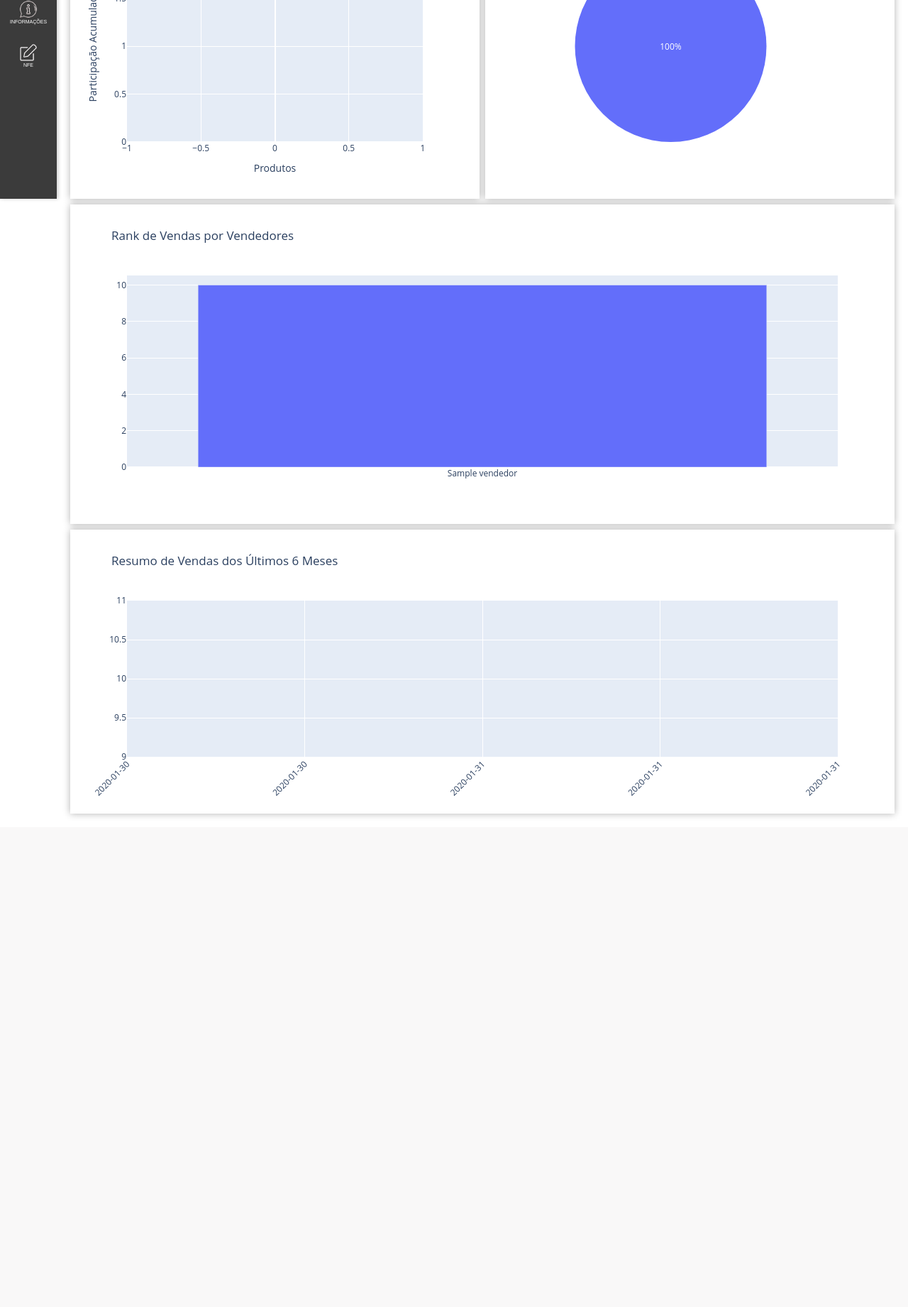
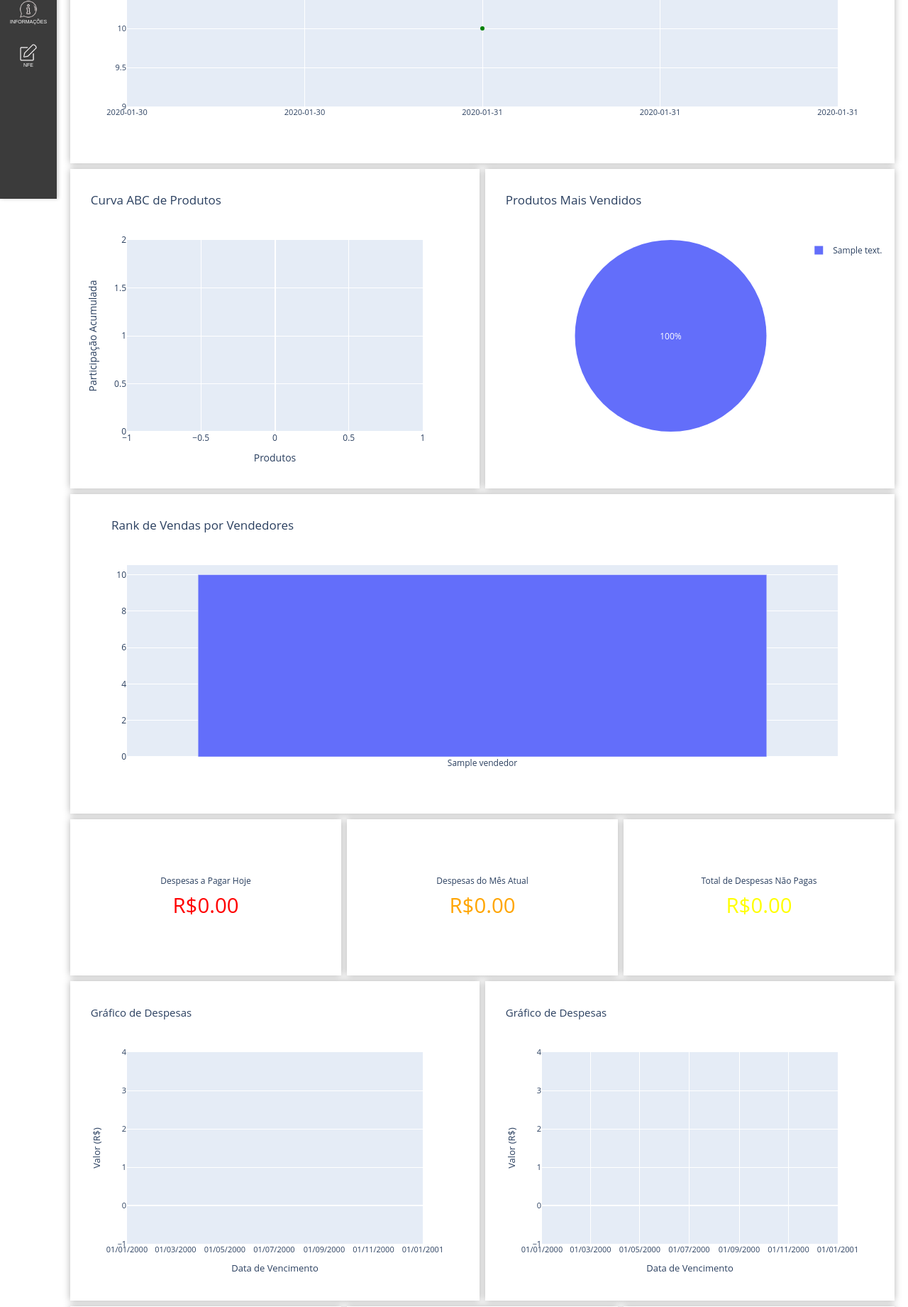
Before and after one commit to Billrenato/Vendas, a Django app: page / in a window 1280 px wide. Shown: the part 520-2361 px from the top of the page at 71% size. Before the commit the page ends 1670 px from the top, so only its background shows below. Run offline with Django 5.2, Linux system fonts and the light colour scheme; a user stored in the database is signed in; tables that the repository leaves empty hold one stand-in row (values such as "Sample post"); some libraries are stand-ins or nearby versions.

Commit message:
atualização-dash

```diff
--- a/sistema_vendas/vendas/static/css/style.css
+++ b/sistema_vendas/vendas/static/css/style.css
@@ -732,7 +732,7 @@ p {
 }
 
 .table_prod th {
-    background-color: #2c3e50;
+    background-color: #3b3b3b;
     color: white;
     text-align: center;
 
--- a/sistema_vendas/vendas/templates/vendas/cadastrar_cliente.html
+++ b/sistema_vendas/vendas/templates/vendas/cadastrar_cliente.html
@@ -88,7 +88,7 @@
 
         <input type="text" style="width: 100%;" name="q" placeholder="Pesquisar pelo nome...">
         <div class="produto-acoes-detalhes">
-          <button type="submit" style="margin-left: 10px;">Pesquisar</button>
+          <button class="button_prod" type="submit" style="margin-left: 10px;">Pesquisar</button>
         </div>
 
     </form>
--- a/sistema_vendas/vendas/templates/vendas/cadastrar_produto.html
+++ b/sistema_vendas/vendas/templates/vendas/cadastrar_produto.html
@@ -124,7 +124,7 @@
 
             <input type="text" style="width: 100%;" name="q" placeholder="Pesquisar pelo nome...">
             <div class="produto-acoes-detalhes">
-              <button type="submit" style="margin-left: 10px;">Pesquisar</button>
+              <button class="button_prod" type="submit" style="margin-left: 10px;">Pesquisar</button>
             </div>
 
         </form>
--- a/sistema_vendas/vendas/templates/vendas/despesas.html
+++ b/sistema_vendas/vendas/templates/vendas/despesas.html
@@ -122,7 +122,7 @@
 
         <!-- Apenas um botão para enviar todos os filtros -->
         <div class="produto-acoes-detalhes">
-            <button type="submit">Filtrar</button>
+            <button class="button_prod" type="submit">Filtrar</button>
         </div>
 
     </form>
--- a/sistema_vendas/vendas/templates/vendas/home.html
+++ b/sistema_vendas/vendas/templates/vendas/home.html
@@ -60,14 +60,29 @@
             <div style=" box-shadow: 0 0 10px rgba(0, 0, 0, 0.3); width: 33%; margin: 4px;" id="grafico5"></div>
         </div>
         <div style="display: flex; justify-content: flex-start;">
+            <div style=" box-shadow: 0 0 10px rgba(0, 0, 0, 0.3);width: 100%; margin: 4px" id="grafico1"></div>
+        </div>
+        <div style="display: flex; justify-content: flex-start;">
             <div style=" box-shadow: 0 0 10px rgba(0, 0, 0, 0.3); width: 50%; margin: 4px;" id="grafico6"></div>
             <div style=" box-shadow: 0 0 10px rgba(0, 0, 0, 0.3); width: 50%; margin: 4px;" id="grafico7"></div>
         </div>
         <div style="display: flex; justify-content: flex-start;">
             <div style=" box-shadow: 0 0 10px rgba(0, 0, 0, 0.3);width: 100%; margin: 4px" id="grafico3"></div>
         </div>
+
         <div style="display: flex; justify-content: flex-start;">
-            <div style=" box-shadow: 0 0 10px rgba(0, 0, 0, 0.3);width: 100%; margin: 4px" id="grafico1"></div>
+            <div style=" box-shadow: 0 0 10px rgba(0, 0, 0, 0.3); width: 33%; margin: 4px;" id="grafico8"></div>
+            <div style=" box-shadow: 0 0 10px rgba(0, 0, 0, 0.3); width: 33%; margin: 4px;" id="grafico9"></div>
+            <div style=" box-shadow: 0 0 10px rgba(0, 0, 0, 0.3); width: 33%; margin: 4px;" id="grafico10"></div>
+        </div>
+        <div style="display: flex; justify-content: flex-start;">
+            <div style=" box-shadow: 0 0 10px rgba(0, 0, 0, 0.3);width: 100%; margin: 4px" id="grafico14"></div>
+            <div style=" box-shadow: 0 0 10px rgba(0, 0, 0, 0.3);width: 100%; margin: 4px" id="grafico15"></div>
+        </div>
+        <div style="display: flex; justify-content: flex-start;">
+            <div style=" box-shadow: 0 0 10px rgba(0, 0, 0, 0.3); width: 33%; margin: 4px;" id="grafico11"></div>
+            <div style=" box-shadow: 0 0 10px rgba(0, 0, 0, 0.3); width: 33%; margin: 4px;" id="grafico12"></div>
+            <div style=" box-shadow: 0 0 10px rgba(0, 0, 0, 0.3); width: 33%; margin: 4px;" id="grafico13"></div>
         </div>
 
 
@@ -83,6 +98,14 @@
             var graph5 = JSON.parse('{{ graph_json5|escapejs }}');
             var graph6 = JSON.parse('{{ graph_json6|escapejs }}');
             var graph7 = JSON.parse('{{ graph_json7|escapejs }}');
+            var graph8 = JSON.parse('{{ graph_json8|escapejs }}');
+            var graph9 = JSON.parse('{{ graph_json9|escapejs }}');
+            var graph10 = JSON.parse('{{ graph_json10|escapejs }}');
+            var graph11 = JSON.parse('{{ graph_json11|escapejs }}');
+            var graph12 = JSON.parse('{{ graph_json12|escapejs }}');
+            var graph13 = JSON.parse('{{ graph_json13|escapejs }}');
+            var graph14 = JSON.parse('{{ graph_json14|escapejs }}');
+            var graph15 = JSON.parse('{{ graph_json15|escapejs }}');
 
             Plotly.newPlot('grafico1', graph1.data, graph1.layout,config);
             Plotly.newPlot('grafico2', graph2.data, graph2.layout,config);
@@ -91,6 +114,14 @@
             Plotly.newPlot('grafico5', graph5.data, graph5.layout,config);
             Plotly.newPlot('grafico6', graph6.data, graph6.layout,config);
             Plotly.newPlot('grafico7', graph7.data, graph7.layout,config);
+            Plotly.newPlot('grafico8', graph8.data, graph8.layout,config);
+            Plotly.newPlot('grafico9', graph9.data, graph9.layout,config);
+            Plotly.newPlot('grafico10', graph10.data, graph10.layout,config);
+            Plotly.newPlot('grafico11', graph11.data, graph11.layout,config);
+            Plotly.newPlot('grafico12', graph12.data, graph12.layout,config);
+            Plotly.newPlot('grafico13', graph13.data, graph13.layout,config);
+            Plotly.newPlot('grafico14', graph14.data, graph14.layout,config);
+            Plotly.newPlot('grafico15', graph15.data, graph15.layout,config);
         </script>
 
 </body>
--- a/sistema_vendas/vendas/templates/vendas/vendas_conta_cliente.html
+++ b/sistema_vendas/vendas/templates/vendas/vendas_conta_cliente.html
@@ -99,7 +99,7 @@
         <br>
 
         <div class="produto-acoes-detalhes">
-               <button type="submit">Filtrar</button>
+               <button class="button_prod" type="submit">Filtrar</button>
         </div>
 
     </form>
--- a/sistema_vendas/vendas/views.py
+++ b/sistema_vendas/vendas/views.py
@@ -27,6 +27,9 @@ from django.shortcuts import render
 from .models import Venda, Vendedor
 import plotly.utils
 import plotly.express as px
+from datetime import date
+from django.db.models import Sum
+import plotly.graph_objects as go
 
 
 @login_required
@@ -39,14 +42,15 @@ def home(request):
 
         # Gráfico de barras do resumo de vendas dos últimos 6 meses
         df_vendas_meses = df_vendas.groupby(pd.Grouper(key='data_venda', freq='ME')).sum()
-        fig1 = go.Figure(data=[go.Scatter(x=df_vendas_meses.index.strftime('%Y-%m-%d'), y=df_vendas_meses['total'], mode='lines')])
+        fig1 = go.Figure(data=[go.Line(x=df_vendas_meses.index.astype(str), y=df_vendas_meses['total'],line=dict(color='green'))])
         fig1.update_layout(
         title='Resumo de Vendas dos Últimos 6 Meses',
-        height=400,  # altura do gráfico
+        height=400,
+        font=dict(size=11),  # altura do gráfico
         autosize=True,  # ajusta automaticamente o tamanho do gráfico
             xaxis=dict(
             tickformat='%Y-%m-%d',  # formato da data no eixo x
-            tickangle=-45  # ângulo da data no eixo x
+
             )
         )
 
@@ -54,7 +58,7 @@ def home(request):
         # Indicador com o valor bruto de vendas do mês atual
         df_vendas_mes_atual = df_vendas[df_vendas['data_venda'].dt.month == pd.Timestamp.now().month]
         valor_bruto_mes_atual = df_vendas_mes_atual['total'].sum()
-        fig2 = go.Figure(data=[go.Indicator(mode="number",value=valor_bruto_mes_atual,title={'text': "Vendas do Mês Atual", 'font': {'size': 12}},number={'prefix': "R$", 'valueformat': ",.2f"})])
+        fig2 = go.Figure(data=[go.Indicator(mode="number",value=valor_bruto_mes_atual,title={'text': "Vendas do Mês Atual", 'font': {'size': 12}},number={'prefix': "R$", 'valueformat': ",.2f",'font': {'color': 'limegreen'}})])
         fig2.update_layout(
         height=220,  # altura do gráfico
         font=dict(size=16)  # tamanho da fonte
@@ -73,7 +77,7 @@ def home(request):
 
         df_vendas_dia_atual = df_vendas[df_vendas['data_venda'].dt.date == pd.Timestamp.now().date()]
         valor_bruto_dia_atual = df_vendas_dia_atual['total'].sum()
-        fig4 = go.Figure(data=[go.Indicator(mode="number",value=valor_bruto_dia_atual,title={'text': "Vendas do Dia Atual", 'font': {'size': 12}},number={'prefix': "R$", 'valueformat': ",.2f"})])
+        fig4 = go.Figure(data=[go.Indicator(mode="number",value=valor_bruto_dia_atual,title={'text': "Vendas do Dia Atual", 'font': {'size': 12}},number={'prefix': "R$", 'valueformat': ",.2f",'font': {'color': 'limegreen'}})])
         fig4.update_layout(
         height=220,  # altura do gráfico
         font=dict(size=16)  # tamanho da fonte
@@ -85,7 +89,7 @@ def home(request):
         # Vendas do ano atual
         df_vendas_ano_atual = df_vendas[df_vendas['data_venda'].dt.year == pd.Timestamp.now().year]
         valor_bruto_ano_atual = df_vendas_ano_atual['total'].sum()
-        fig5 = go.Figure(data=[go.Indicator(mode="number",value=valor_bruto_ano_atual,title={'text': "Vendas do Ano Atual", 'font': {'size': 12}},number={'prefix': "R$", 'valueformat': ",.2f"})])
+        fig5 = go.Figure(data=[go.Indicator(mode="number",value=valor_bruto_ano_atual,title={'text': "Vendas do Ano Atual", 'font': {'size': 12}},number={'prefix': "R$", 'valueformat': ",.2f",'font': {'color': 'limegreen'}})])
         fig5.update_layout(
         height=220,  # altura do gráfico
         font=dict(size=16)  # tamanho da fonte
@@ -106,7 +110,7 @@ def home(request):
         df_itens_venda['acumulado'] = df_itens_venda['participacao'].cumsum()
 
 # Plota a curva ABC
-        fig6 = go.Figure(data=[go.Scatter(x=df_itens_venda.index, y=df_itens_venda['acumulado'], mode='lines')])
+        fig6 = go.Figure(data=[go.Scatter(x=df_itens_venda.index, y=df_itens_venda['acumulado'], mode='lines',line=dict(color='red'))])
         fig6.update_layout(
             title='Curva ABC de Produtos',
             xaxis_title='Produtos',
@@ -124,10 +128,134 @@ def home(request):
         fig7.update_layout(title='Produtos Mais Vendidos')
 
 
+        despesas_hoje = Despesa.objects.filter(pago=False, data_vencimento=date.today())
+        valor_despesas_hoje = despesas_hoje.aggregate(total=Sum('valor'))['total'] or 0
+        fig8 = go.Figure(data=[go.Indicator(
+        mode="number",
+        value=valor_despesas_hoje,
+        title={'text': "Despesas a Pagar Hoje", 'font': {'size': 12}},
+        number={'prefix': "R$", 'valueformat': ",.2f",'font': {'color': 'red'}}
+        )])
+        fig8.update_layout(
+        height=220,
+        font=dict(size=16)
+        )
+
+
+        # Despesas do mês atual
+        despesas_mes_atual = Despesa.objects.filter(pago=False, data_vencimento__month=date.today().month, data_vencimento__year=date.today().year)
+        valor_despesas_mes_atual = despesas_mes_atual.aggregate(total=Sum('valor'))['total'] or 0
+        fig9 = go.Figure(data=[go.Indicator(
+        mode="number",
+        value=valor_despesas_mes_atual,
+        title={'text': "Despesas do Mês Atual", 'font': {'size': 12}},
+        number={'prefix': "R$", 'valueformat': ",.2f",'font': {'color': 'orange'}}
+        )])
 
 
 
+        fig9.update_layout(
+        height=220,
+        font=dict(size=16)
+        )
 
+        # Total de despesas não pagas
+        despesas_nao_pagas = Despesa.objects.filter(pago=False)
+        valor_total_despesas = despesas_nao_pagas.aggregate(total=Sum('valor'))['total'] or 0
+
+        fig10 = go.Figure(data=[go.Indicator(
+        mode="number",
+        value=valor_total_despesas,
+        title={'text': "Total de Despesas Não Pagas", 'font': {'size': 12}},
+        number={'prefix': "R$", 'valueformat': ",.2f",'font': {'color': 'yellow'}}
+        )])
+        fig10.update_layout(
+        height=220,
+        font=dict(size=16)
+        )
+
+
+        # Vendas a pagar no atual (considerando "atual" como hoje) para contas de clientes
+        vendas_hoje = Venda.objects.filter(pago=False, forma_pagamento='conta_cliente', data_vencimento=date.today())
+        valor_vendas_hoje = vendas_hoje.aggregate(total=Sum('total'))['total'] or 0
+
+        fig11 = go.Figure(data=[go.Indicator(
+            mode="number",
+            value=valor_vendas_hoje,
+            title={'text': "Vendas a Pagar Hoje (Conta Cliente)", 'font': {'size': 12}},
+            number={'prefix': "R$", 'valueformat': ",.2f",'font': {'color': 'blue'}},
+
+        )])
+        fig11.update_layout(
+            height=220,
+            font=dict(size=16)
+        )
+
+# Vendas do mês atual para contas de clientes
+        vendas_mes_atual = Venda.objects.filter(pago=False, forma_pagamento='conta_cliente', data_vencimento__month=date.today().month, data_vencimento__year=date.today().year)
+        valor_vendas_mes_atual = vendas_mes_atual.aggregate(total=Sum('total'))['total'] or 0
+
+        fig12 = go.Figure(data=[go.Indicator(
+            mode="number",
+            value=valor_vendas_mes_atual,
+            title={'text': "Vendas do Mês Atual (Conta Cliente)", 'font': {'size': 12}},
+            number={'prefix': "R$", 'valueformat': ",.2f"}
+        )])
+        fig12.update_layout(
+            height=220,
+            font=dict(size=16)
+        )
+
+# Total de vendas não pagas para contas de clientes
+        vendas_nao_pagas = Venda.objects.filter(pago=False, forma_pagamento='conta_cliente')
+        valor_total_vendas = vendas_nao_pagas.aggregate(total=Sum('total'))['total'] or 0
+
+        fig13 = go.Figure(data=[go.Indicator(
+            mode="number",
+            value=valor_total_vendas,
+            title={'text': "Total de Vendas Não Pagas (Conta Cliente)", 'font': {'size': 12}},
+            number={'prefix': "R$", 'valueformat': ",.2f"}
+        )])
+        fig13.update_layout(
+            height=220,
+            font=dict(size=16)
+        )
+
+        # Obter todas as despesas
+        despesas = Despesa.objects.filter(pago=False)
+
+        # Criar listas para o gráfico
+        datas = [d.data_vencimento for d in despesas]
+        valores = [d.valor for d in despesas]
+
+        # Criar o gráfico
+        fig14 = go.Figure(data=[go.Bar(x=datas, y=valores,marker_color='green')])
+        fig15 = go.Figure(data=[go.Scatter(x=datas, y=valores, fill='tozeroy')])
+
+
+        # Configurar o layout do gráfico
+        fig14.update_layout(
+            title='Gráfico de Despesas',
+            xaxis_title='Data de Vencimento',
+            yaxis_title='Valor (R$)',
+            xaxis=dict(
+                type='date',
+                tickformat='%d/%m/%Y'
+            ),
+            height=450,
+            font=dict(size=11)
+        )
+        fig15.update_layout(
+            title='Gráfico de Despesas',
+            xaxis_title='Data de Vencimento',
+            yaxis_title='Valor (R$)',
+            xaxis=dict(
+                type='date',
+                tickformat='%d/%m/%Y'
+            ),
+            height=450,
+            font=dict(size=11)
+        )
 
 
 
@@ -144,6 +272,14 @@ def home(request):
         graph_json5 = json.dumps(fig5, cls=plotly.utils.PlotlyJSONEncoder)
         graph_json6 = json.dumps(fig6, cls=plotly.utils.PlotlyJSONEncoder)
         graph_json7 = json.dumps(fig7, cls=plotly.utils.PlotlyJSONEncoder)
+        graph_json8 = json.dumps(fig8, cls=plotly.utils.PlotlyJSONEncoder)
+        graph_json9 = json.dumps(fig9, cls=plotly.utils.PlotlyJSONEncoder)
+        graph_json10 = json.dumps(fig10, cls=plotly.utils.PlotlyJSONEncoder)
+        graph_json11 = json.dumps(fig11, cls=plotly.utils.PlotlyJSONEncoder)
+        graph_json12 = json.dumps(fig12, cls=plotly.utils.PlotlyJSONEncoder)
+        graph_json13 = json.dumps(fig13, cls=plotly.utils.PlotlyJSONEncoder)
+        graph_json14 = json.dumps(fig14, cls=plotly.utils.PlotlyJSONEncoder)
+        graph_json15 = json.dumps(fig15, cls=plotly.utils.PlotlyJSONEncoder)
         config_json = json.dumps(dict(displayModeBar=False))
 
         context = {
@@ -154,6 +290,14 @@ def home(request):
             'graph_json5': graph_json5,
             'graph_json6': graph_json6,
             'graph_json7': graph_json7,
+            'graph_json8': graph_json8,
+            'graph_json9': graph_json9,
+            'graph_json10': graph_json10,
+            'graph_json11': graph_json11,
+            'graph_json12': graph_json12,
+            'graph_json13': graph_json13,
+            'graph_json14': graph_json14,
+            'graph_json15': graph_json15,
             'config_json': config_json,
         }
         return render(request, 'vendas\home.html', context)
```
Also changed, not shown: sistema_vendas/vendas/templates/vendas/cadastrar_venda.html (+7 -3 lines), sistema_vendas/vendas/migrations/0002_alter_cliente_codigo_cliente.py (added).
